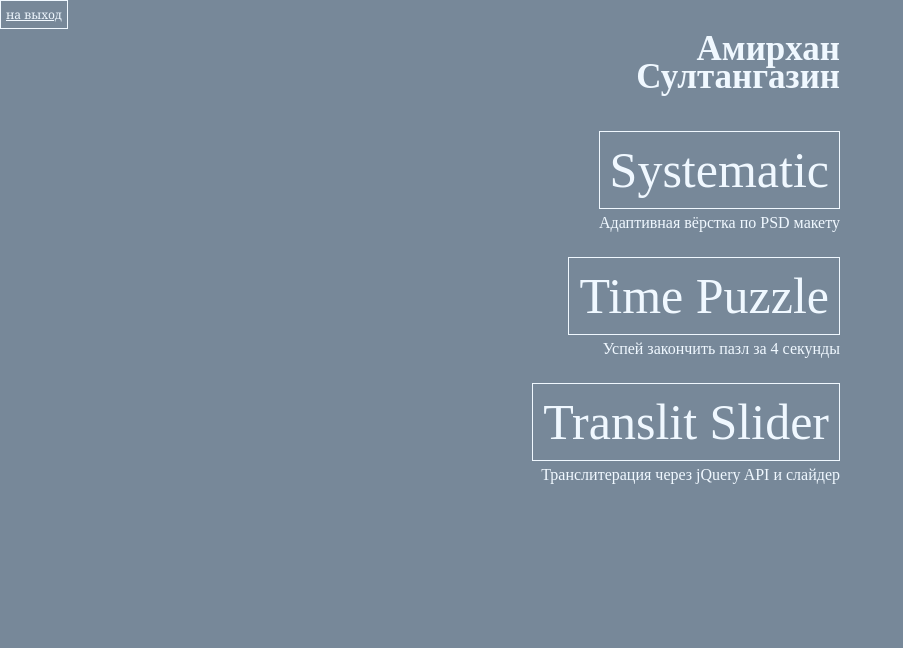
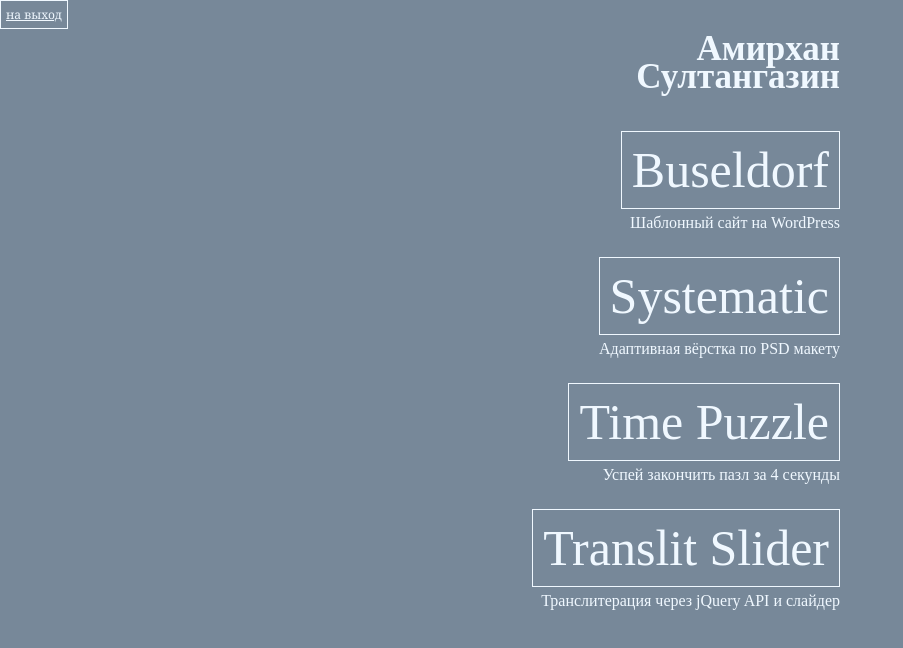
Before and after one commit to MoonoXXI/moonoxxi.github.io, a plain HTML site: page index.html in a window 1280 px wide. Shown: the whole page, without its empty margins (0-903 px from the left). Drawn offline with Linux system fonts and the light colour scheme.

Commit message:
buseldorf link added

```diff
--- a/index.html
+++ b/index.html
@@ -25,6 +25,10 @@
 
         <ul class="list">
             <li class="list__item">
+                <a class="list__item__link" href="https://www.buseldorf.com/" target="_blank">Buseldorf</a>
+                <p class="list__item__text">Шаблонный сайт на WordPress</p>
+            </li>
+            <li class="list__item">
                 <a class="list__item__link" href="/systematic/systematic.html">Systematic</a>
                 <p class="list__item__text">Адаптивная вёрстка по <a class="reference__link" href="https://www.os-templates.com/free-psd-templates/systematic" target="_blank">PSD макету</a></p>
             </li>
```
